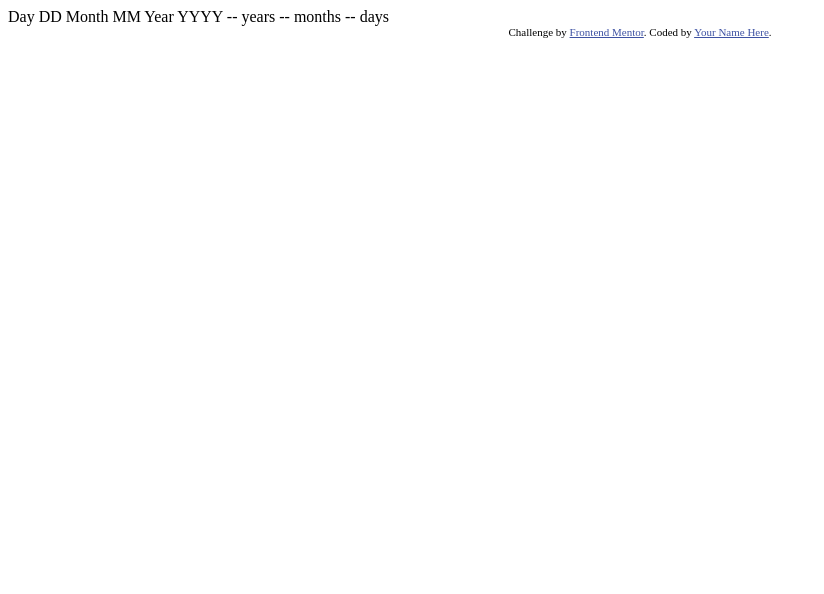
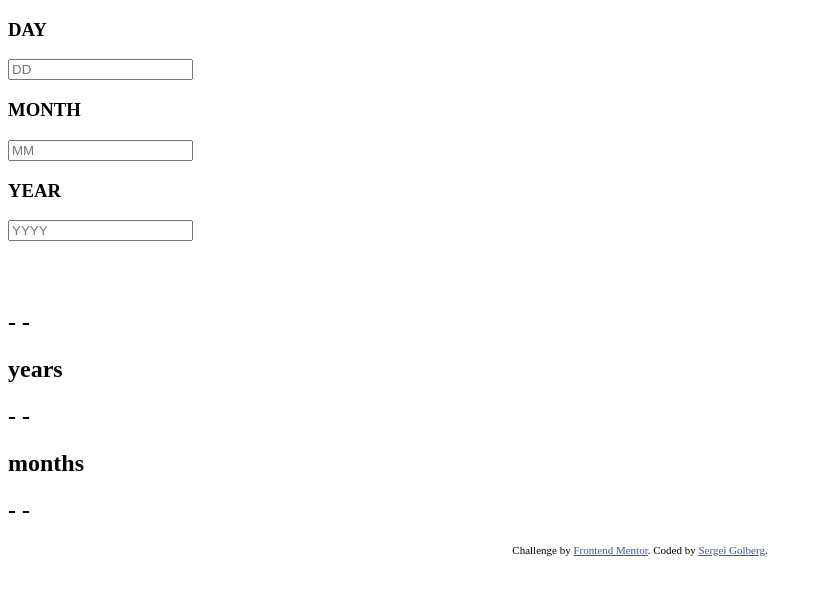
Before and after one commit to SergeiGolberg/age-calculator-app-fm, a plain HTML site: page index.html in a window 1280 px wide. Shown: the whole page, without its empty margins (0-824 px from the left). Drawn offline with Linux system fonts and the light colour scheme.

Commit message:
finished preparation

```diff
--- a/index.html
+++ b/index.html
@@ -3,35 +3,63 @@
 <head>
   <meta charset="UTF-8">
   <meta name="viewport" content="width=device-width, initial-scale=1.0"> <!-- displays site properly based on user's device -->
-
+  <link rel="stylesheet" href="style.css">
   <link rel="icon" type="image/png" sizes="32x32" href="./assets/images/favicon-32x32.png">
 
   <title>Frontend Mentor | Age calculator app</title>
-
-  <!-- Feel free to remove these styles or customise in your own stylesheet 👍 -->
   <style>
     .attribution { font-size: 11px; text-align: center; }
     .attribution a { color: hsl(228, 45%, 44%); }
   </style>
 </head>
+
 <body>
+  <section class="formForDate">
 
-  Day
-  DD
+    <div class="day">
+      <h3>DAY</h3>
+      <input class="day" placeholder="DD">
+    </div>
 
-  Month
-  MM
+    <div class="month">
+      <h3>MONTH</h3>
+      <input class="month" placeholder="MM">
+    </div>
 
-  Year
-  YYYY
+    <div class="year">
+      <h3>YEAR</h3>
+      <input class="year" placeholder="YYYY">
+    </div>
 
-  -- years
-  -- months
-  -- days
+  </section> <!--finished formForDate section-->
+
+  <div>
+    <img class="icon" src="/assets/images/icon-arrow.svg" alt="icon">
+  </div>
+
+  <section class="results">
+
+    <div class="userYears">
+      <h1 class="userYearsNumber">- -</h1>
+      <h1>years</h1>
+    </div>
+
+    <div class="userMonths">
+      <h1 class="userMonthsNumber">- -</h1>
+      <h1>months</h1>
+    </div>
+
+    <div class="userDays">
+      <h1 class="userDaysNumber">- -</h1>
+    </div>
+  </section> <!--finished results section-->
 
   <div class="attribution">
     Challenge by <a href="https://www.frontendmentor.io?ref=challenge" target="_blank">Frontend Mentor</a>.
-    Coded by <a href="#">Your Name Here</a>.
+    Coded by <a href="#">Sergei Golberg</a>.
   </div>
+
+  <script src="app.js">
+  </script>
 </body>
 </html>
--- /dev/null
+++ b/style.css
@@ -0,0 +1,28 @@
+
+@import url('https://fonts.googleapis.com/css2?family=Poppins:ital,wght@0,700;1,400;1,800&family=Rubik:wght@300;400;500&family=Space+Mono&display=swap');
+
+* {
+    box-sizing: border-box;
+}
+
+:root {
+    /*color*/
+    --primary-purple: hsl(259, 100%, 65%);
+    --primary-light-red: hsl(0, 100%, 67%);
+    --n-white: hsl(0, 0%, 100%);
+    --n-offWhite: hsl(0,0%, 94%);
+    --n-Light-grey: hsl(0, 0%, 86%);
+    --n-smoked-grey: hsl(0,1%, 44%);
+    --n-offBlack: hsl(0, 0%, 8%);
+
+    /*typography*/
+    --font-size-inputs: 32px;
+    --family-poppins: 'Poppins', sans-serif;
+    --family-rubik: 'Rubik', sans-serif;
+    --family-space-mono: 'Space Mono', monospace;;
+    --font-weight-regular-i: 400i;
+    --font-weight-bold: 700;
+    --font-weight-extraBold-i: 800i;
+
+    --radius: 1rem;
+}
```
Also changed, not shown: app.js (added).
